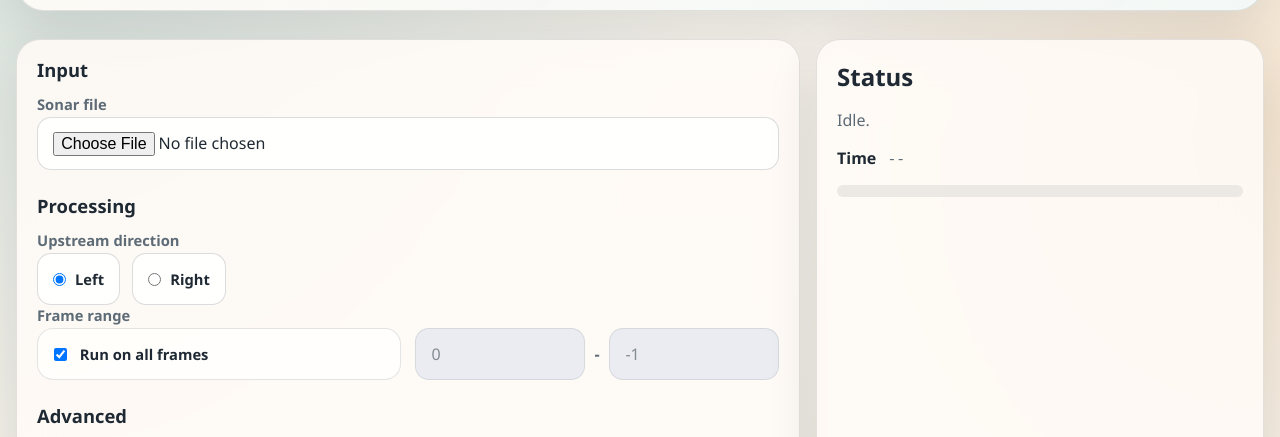
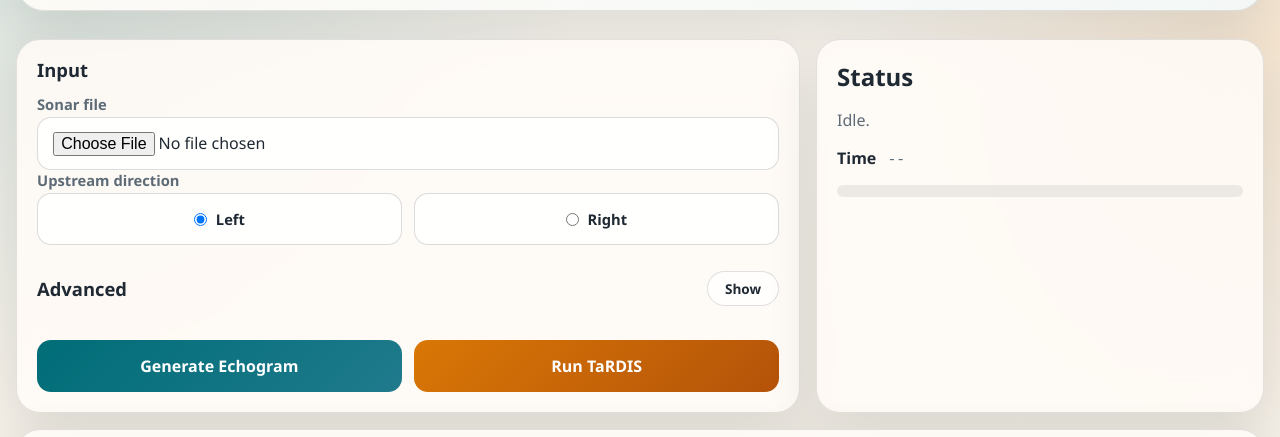
Before and after one commit to mahobley/tardis_web_app_2, a website built with Vite: page web/index.html in a window 1280 px wide. Shown: the part 218-655 px from the top of the page. Built offline with nearby package versions, Linux system fonts and the light colour scheme.

Commit message:
small UI changes for tidiness

```diff
--- a/web/index.html
+++ b/web/index.html
@@ -24,19 +24,12 @@
               <h2 class="form-section-title">Input</h2>
             </div>
             <div class="section-grid">
-              <div class="field field-span-2">
+              <div class="field">
                 <label for="sonar-file">Sonar file</label>
                 <input id="sonar-file" type="file" accept=".aris,.ddf" />
               </div>
-            </div>
-          </section>
 
-          <section class="form-section">
-            <div class="form-section-header">
-              <h2 class="form-section-title">Processing</h2>
-            </div>
-            <div class="section-grid">
-              <div class="field field-span-2">
+              <div class="field">
                 <label>Upstream direction</label>
                 <div class="radio-group">
                   <label class="radio-option">
@@ -59,6 +52,30 @@
                     Right
                   </label>
                 </div>
+              </div>
+            </div>
+          </section>
+
+          <section class="form-section form-section-advanced">
+            <div class="form-section-header">
+              <h2 class="form-section-title">Advanced</h2>
+              <button
+                id="advanced-toggle"
+                type="button"
+                class="section-toggle-button"
+                aria-expanded="false"
+                aria-controls="advanced-content"
+              >
+                Show
+              </button>
+            </div>
+            <div id="advanced-content" class="section-grid" hidden>
+              <div class="field field-span-2">
+                <label for="backend">Runtime backend</label>
+                <select id="backend">
+                  <option value="webgpu">WebGPU preferred</option>
+                  <option value="wasm">WASM CPU only</option>
+                </select>
               </div>
 
               <div class="field field-span-2">
@@ -100,20 +117,6 @@
                     </div>
                   </div>
                 </div>
-              </div>
-          </section>
-
-          <section class="form-section form-section-advanced">
-            <div class="form-section-header">
-              <h2 class="form-section-title">Advanced</h2>
-            </div>
-            <div class="section-grid">
-              <div class="field field-span-2">
-                <label for="backend">Runtime backend</label>
-                <select id="backend">
-                  <option value="webgpu">WebGPU preferred</option>
-                  <option value="wasm">WASM CPU only</option>
-                </select>
               </div>
 
               <div class="pair-row field-span-2">
--- a/web/src/main.js
+++ b/web/src/main.js
@@ -31,6 +31,8 @@
   backend: document.querySelector("#backend"),
   confidence: document.querySelector("#confidence"),
   iou: document.querySelector("#iou"),
+  advancedToggle: document.querySelector("#advanced-toggle"),
+  advancedContent: document.querySelector("#advanced-content"),
   nativeFps: document.querySelector("#native-fps"),
   inferenceFps: document.querySelector("#inference-fps"),
   inferenceFpsField: document.querySelector("#inference-fps-field"),
@@ -101,6 +103,12 @@
 const ZOOM_REGION_STEP = 16;
 const ZOOM_CANVAS_SIZE = 512;
 let zoomRegionSize = DEFAULT_ZOOM_REGION_SIZE;
+
+function setAdvancedExpanded(expanded) {
+  elements.advancedContent.hidden = !expanded;
+  elements.advancedToggle.setAttribute("aria-expanded", String(expanded));
+  elements.advancedToggle.textContent = expanded ? "Hide" : "Show";
+}
 
 function setStatus(text, progress = null) {
   elements.statusText.textContent = text;
@@ -816,6 +824,10 @@
   syncInferenceFpsState();
 });
 
+elements.advancedToggle.addEventListener("click", () => {
+  setAdvancedExpanded(elements.advancedContent.hidden);
+});
+
 for (const input of elements.upstreamDirectionInputs) {
   input.addEventListener("change", () => {
     if (!state.predictionRows.length) {
@@ -928,5 +940,6 @@
 syncFrameRangeState();
 syncModelFileState();
 syncInferenceFpsState();
+setAdvancedExpanded(false);
 updateDownloadButtons();
 setStatus("Idle.", 0);
--- a/web/src/styles.css
+++ b/web/src/styles.css
@@ -128,13 +128,27 @@
 }
 
 .form-section-header {
-  display: grid;
-  gap: 0;
+  display: flex;
+  align-items: center;
+  justify-content: space-between;
+  gap: 0.8rem;
 }
 
 .form-section-title {
   font-size: 1.15rem;
   line-height: 1.05;
+}
+
+.section-toggle-button {
+  width: auto;
+  min-width: 72px;
+  padding: 0.45rem 0.8rem;
+  border: 1px solid rgba(31, 41, 51, 0.14);
+  border-radius: 999px;
+  background: rgba(255, 255, 255, 0.7);
+  color: var(--ink);
+  font-size: 0.85rem;
+  font-weight: 700;
 }
 
 .section-grid {
@@ -207,15 +221,15 @@
 }
 
 .radio-group {
-  display: flex;
-  align-items: center;
+  display: grid;
+  grid-template-columns: repeat(2, minmax(0, 1fr));
   gap: 0.75rem;
-  flex-wrap: wrap;
 }
 
 .radio-option {
-  display: inline-flex;
+  display: flex;
   align-items: center;
+  justify-content: center;
   gap: 0.55rem;
   min-height: var(--control-height);
   padding: 0.8rem 0.95rem;
```
